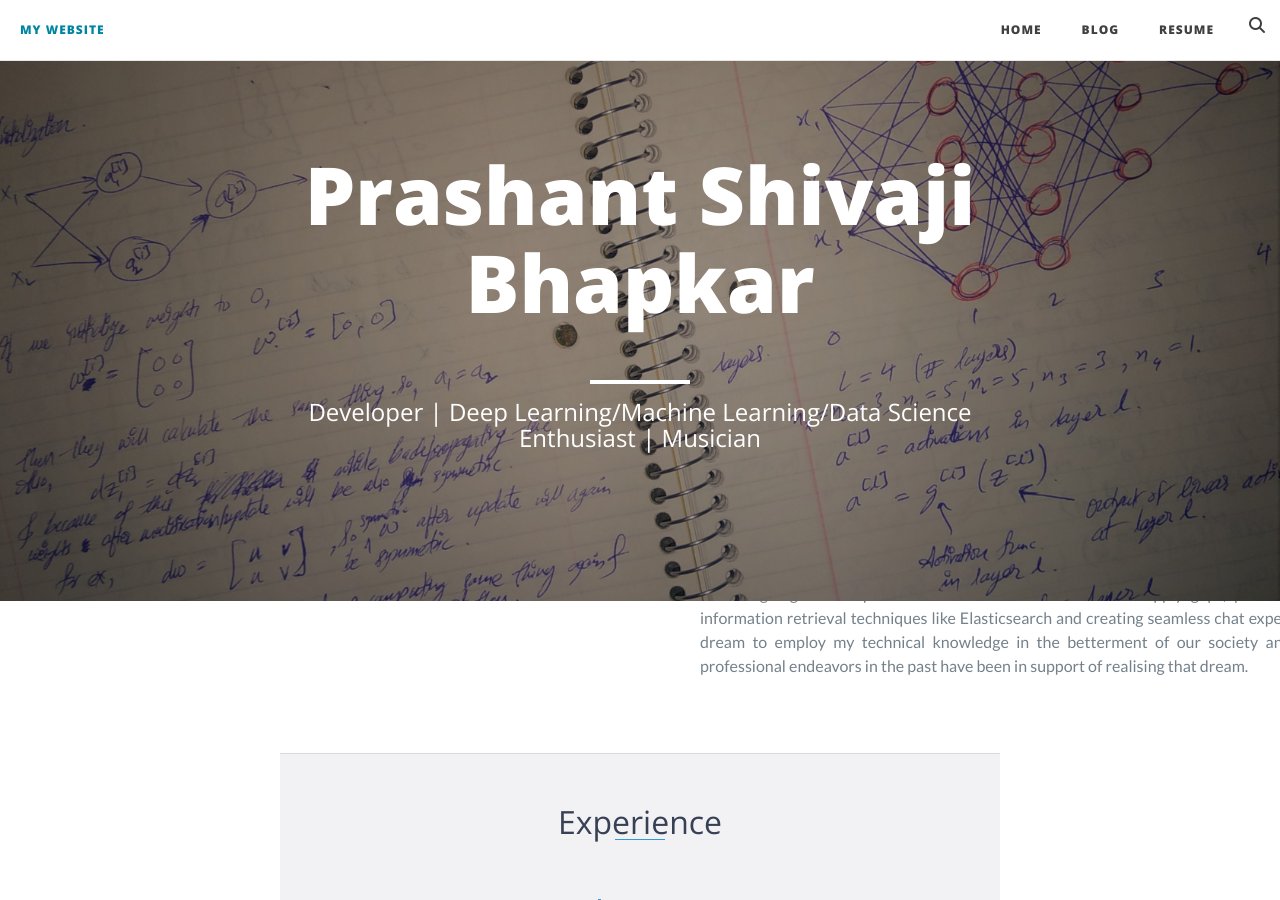
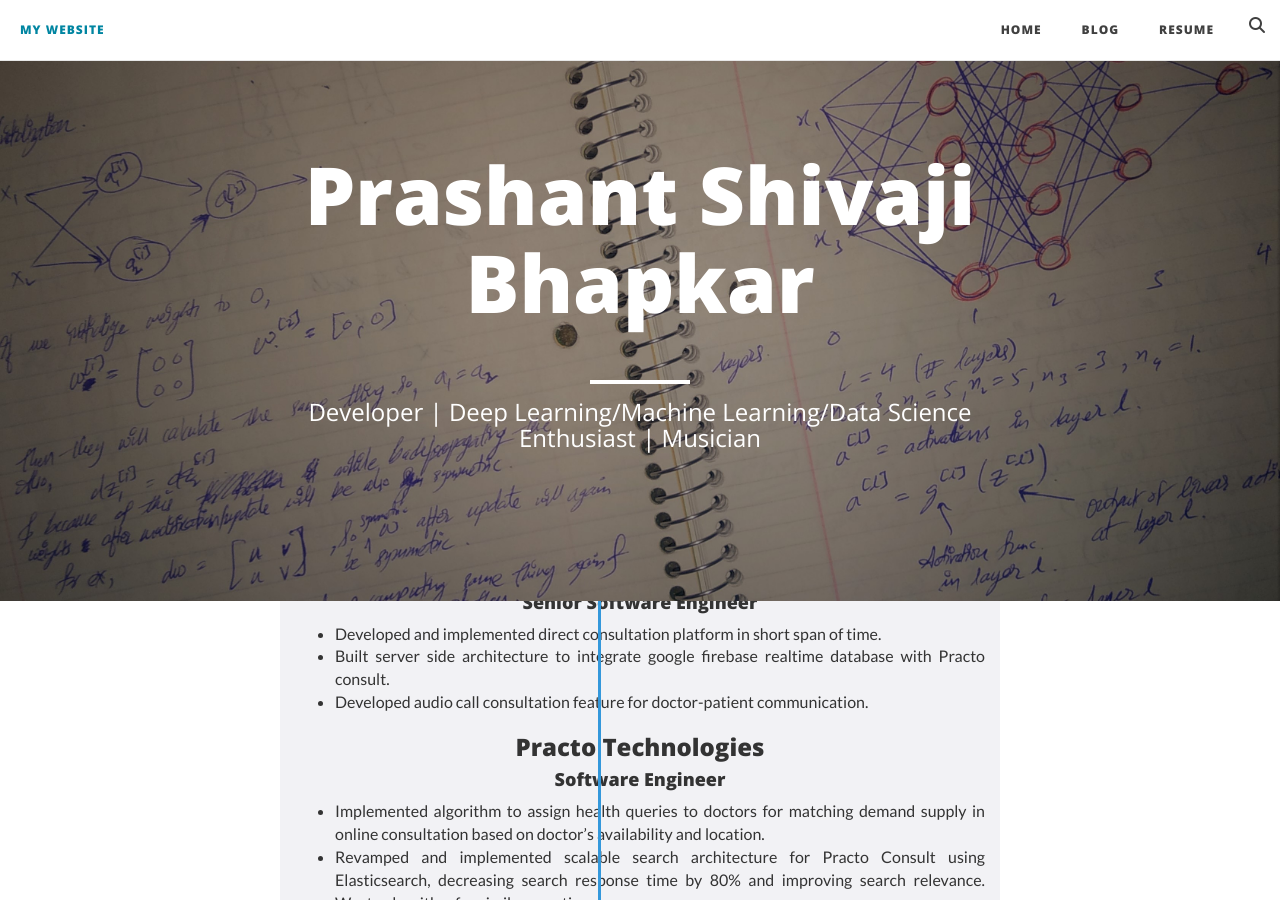
Before and after one commit to PrashantShivajiBhapkar/PrashantShivajiBBhapkar.github.io, a Jekyll site: the page built from index.html, in a window 1280 px wide and 900 px high. Built offline with Jekyll 4.4.1, drawn with Linux system fonts in a browser that asks for light colours; nearby versions of some CDN libraries; library files that are not in the unit come from our copies.

Commit message:
edited home page contentgi

```diff
--- a/index.html
+++ b/index.html
@@ -32,21 +32,6 @@ description: "Developer | Deep Learning/Machine Learning/Data Science Enthusiast
 			Also, I am a passionate musician and love to play guitar and keyboard. You may watch some of my videos <a href="https://www.youtube.com/channel/UCGduYbxQRg-3UGACCLASjJQ" target="_blank"><b>here</b></a>.
 		</p>
 
-	<div id="about">
-        <div class="container">
-            <div class="row">
-                <div class="col-md-4">
-                    <h2 class="heading">About Me</h2>
-                </div>
-                <div class="col-md-8">
-                    <p>
-                        Greetings! I am a Masters candidate in the Department of Computer Science at Stony Brook University, USA. For the past 2 years, I invested considerable time solving some of India’s most challenging healthcare problems at Practo, Asia's largest health tech startup. As a software developer, I was working on creating India’s first online consultation marketplace, Practo Consult and solved critical problems such as classifying and assigning health queries to doctors to match demand-supply gaps, providing relevant data using information retrieval techniques like Elasticsearch and creating seamless chat experiences using Firebase. I dream to employ my technical knowledge in the betterment of our society and all my academic and professional endeavors in the past have been in support of realising that dream.
-                    </p>
-                </div>
-            </div>
-        </div>
-    </div>
-    <!-- End #about -->
 
     <div id="experience" class="background-alt">
         <h2 class="heading">Experience</h2>
```
